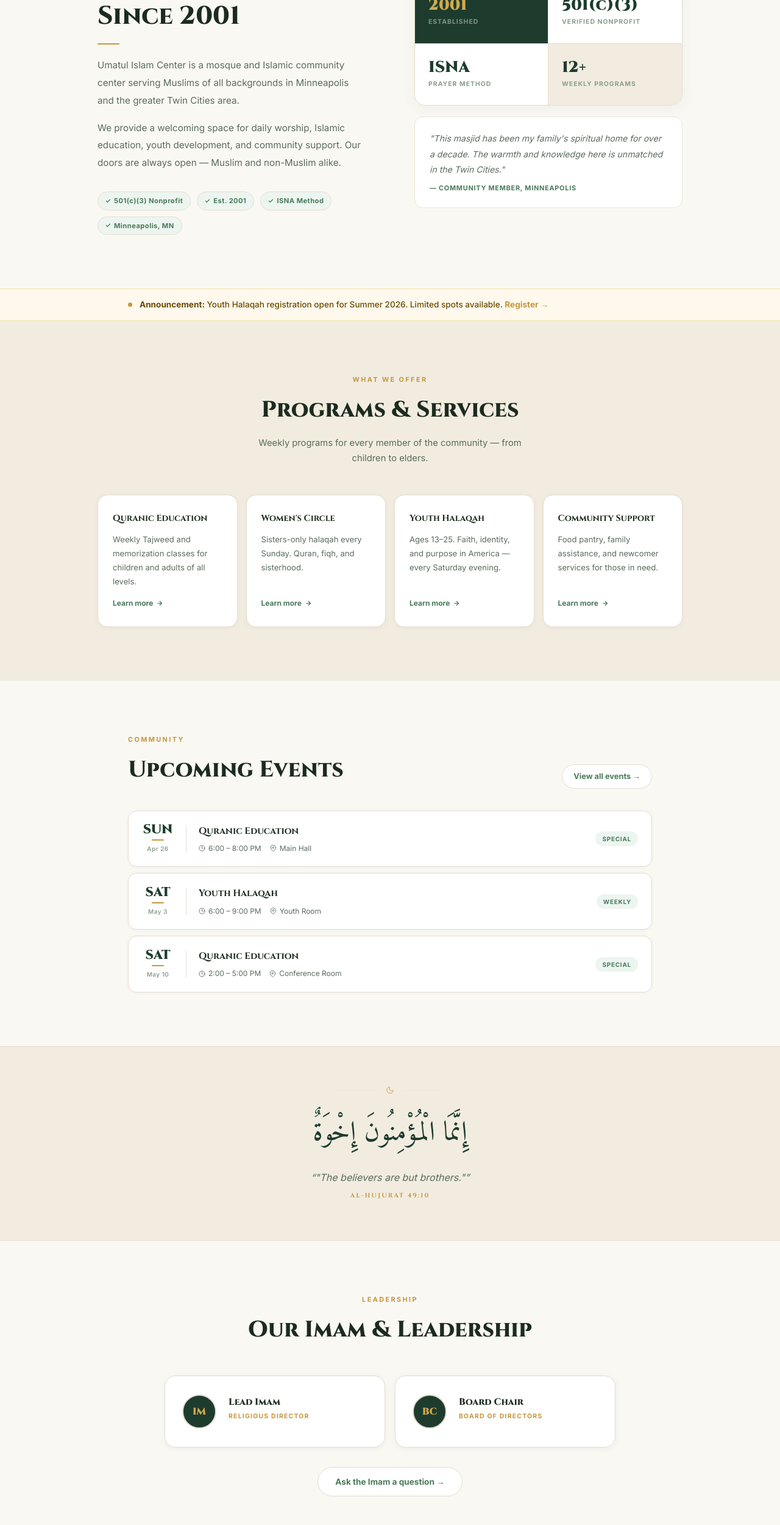
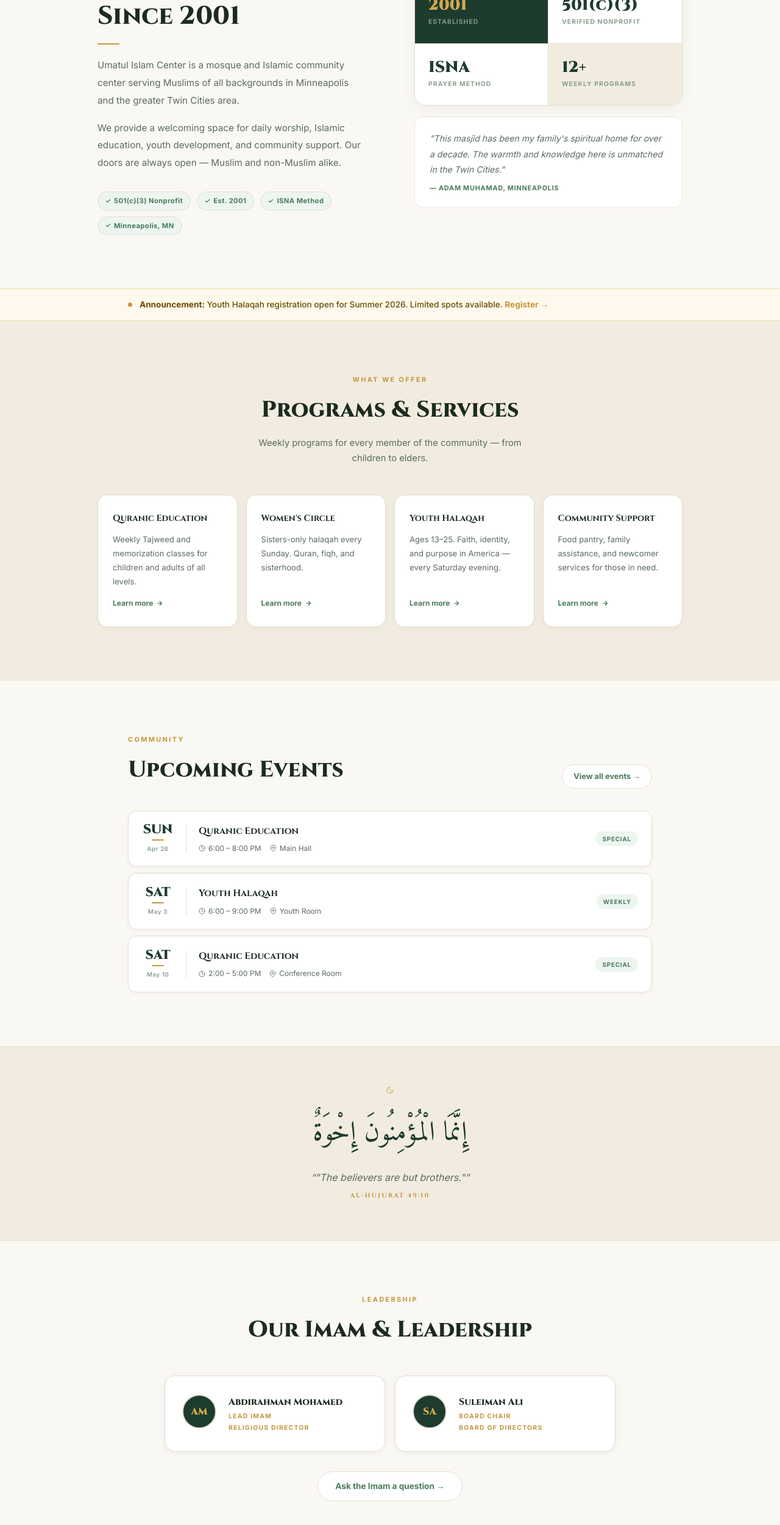
Before and after one commit to abdiaa4-hash/umatul-islam, a Next.js app: page / in a window 1280 px wide. Shown: the part 727-3227 px from the top of the page at 61% size. Built offline with nearby package versions, Linux system fonts and the light colour scheme; no server answers.

Commit message:
Add leadership names and update testimonial author
- Abdirahman Mohamed — Lead Imam
- Suleiman Ali — Board Chair
- Testimonial updated to Adam Muhamad, Minneapolis

Co-Authored-By: Claude Sonnet 4.6 <noreply@anthropic.com>

```diff
--- a/app/contexts/LanguageContext.tsx
+++ b/app/contexts/LanguageContext.tsx
@@ -53,7 +53,7 @@ export const translations = {
     statMethod: 'Prayer Method',
     statPrograms: 'Weekly Programs',
     testimonialText: '"This masjid has been my family\'s spiritual home for over a decade. The warmth and knowledge here is unmatched in the Twin Cities."',
-    testimonialAuthor: '— Community Member, Minneapolis',
+    testimonialAuthor: '— Adam Muhamad, Minneapolis',
     announcementText: 'Youth Halaqah registration open for Summer 2026. Limited spots available.',
     registerLink: 'Register →',
     /* ── Programs ── */
@@ -302,7 +302,7 @@ export const translations = {
     statMethod: 'طريقة الصلاة',
     statPrograms: 'برامج أسبوعية',
     testimonialText: '"كان هذا المسجد بيتاً روحياً لعائلتي لأكثر من عقد. الدفء والمعرفة هنا لا مثيل لهما في المدن التوأم."',
-    testimonialAuthor: '— عضو في المجتمع، مينيابوليس',
+    testimonialAuthor: '— آدم محمد، مينيابوليس',
     announcementText: 'التسجيل في حلقة الشباب مفتوح لصيف ٢٠٢٦. الأماكن محدودة.',
     registerLink: 'سجّل →',
     whatWeOffer: 'ما نقدمه',
@@ -540,7 +540,7 @@ export const translations = {
     statMethod: 'Habka Salaadda',
     statPrograms: 'Barnaamijyo Todobaadlaha',
     testimonialText: '"Masaajidkani waxa uu ahaa gurigii ruuxiga ee qoyskaygii muddo ka badan toban sano. Kulaylka iyo aqoontu halkan ku jirta ma laha la midkeed Twin Cities."',
-    testimonialAuthor: '— Xubin Bulsho, Minneapolis',
+    testimonialAuthor: '— Adam Muhamad, Minneapolis',
     announcementText: 'Diiwaangelinta Xalaqada Dhalinyarada waa furan tahay Xagaaga 2026. Meelaha ayaa xaddidan.',
     registerLink: 'Diiwaan geli →',
     whatWeOffer: 'Waxa Aannu Bixino',
--- a/app/page.tsx
+++ b/app/page.tsx
@@ -388,15 +388,16 @@ export default function Home() {
 
           <div style={{ display: 'grid', gridTemplateColumns: 'repeat(auto-fit, minmax(280px, 1fr))', gap: 16, maxWidth: 740, margin: '0 auto' }}>
             {[
-              { initials: 'IM', role: t('leadImam'),   title: t('religDirector') },
-              { initials: 'BC', role: t('boardChair'),  title: t('boardOfDir')   },
-            ].map(({ initials, role, title }) => (
+              { initials: 'AM', name: 'Abdirahman Mohamed', role: t('leadImam'),   title: t('religDirector') },
+              { initials: 'SA', name: 'Suleiman Ali',       role: t('boardChair'),  title: t('boardOfDir')   },
+            ].map(({ initials, name, role, title }) => (
               <div key={role} style={{ background: C.white, border: `1px solid ${C.border}`, borderRadius: 18, padding: '30px 28px', boxShadow: '0 2px 12px rgba(0,0,0,.05)', display: 'flex', gap: 20, alignItems: 'flex-start' }}>
                 <div style={{ width: 56, height: 56, borderRadius: '50%', background: C.deep, display: 'flex', alignItems: 'center', justifyContent: 'center', flexShrink: 0, border: `2px solid ${C.border}` }}>
                   <span className="font-cinzel" style={{ color: C.goldLt, fontSize: '1rem', fontWeight: 900 }}>{initials}</span>
                 </div>
                 <div>
-                  <p className="font-cinzel" style={{ fontWeight: 800, fontSize: '.95rem', color: C.text, marginBottom: 2 }}>{role}</p>
+                  <p className="font-cinzel" style={{ fontWeight: 800, fontSize: '.95rem', color: C.text, marginBottom: 2 }}>{name}</p>
+                  <p style={{ color: C.gold, fontSize: '.65rem', fontWeight: 700, letterSpacing: '.12em', textTransform: 'uppercase', marginBottom: 2 }}>{role}</p>
                   <p style={{ color: C.gold, fontSize: '.65rem', fontWeight: 700, letterSpacing: '.12em', textTransform: 'uppercase' }}>{title}</p>
                 </div>
               </div>
```
